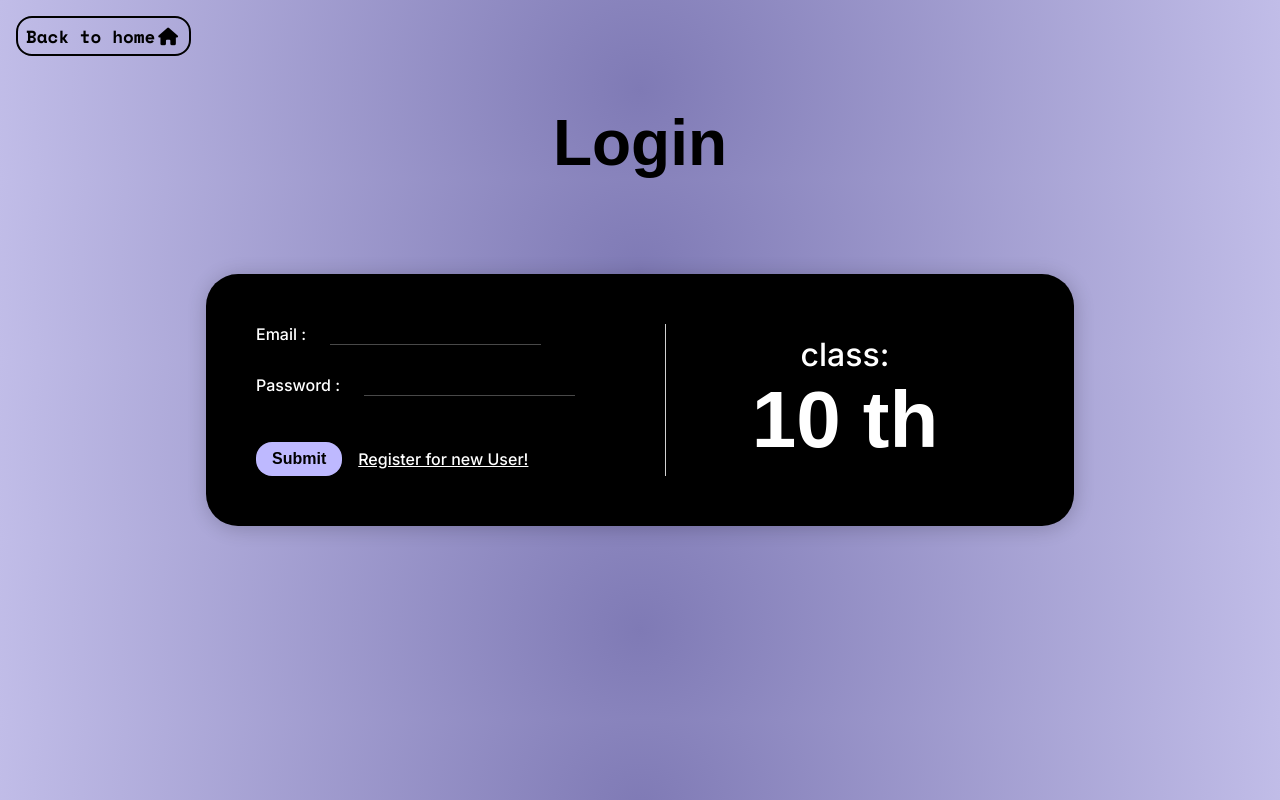
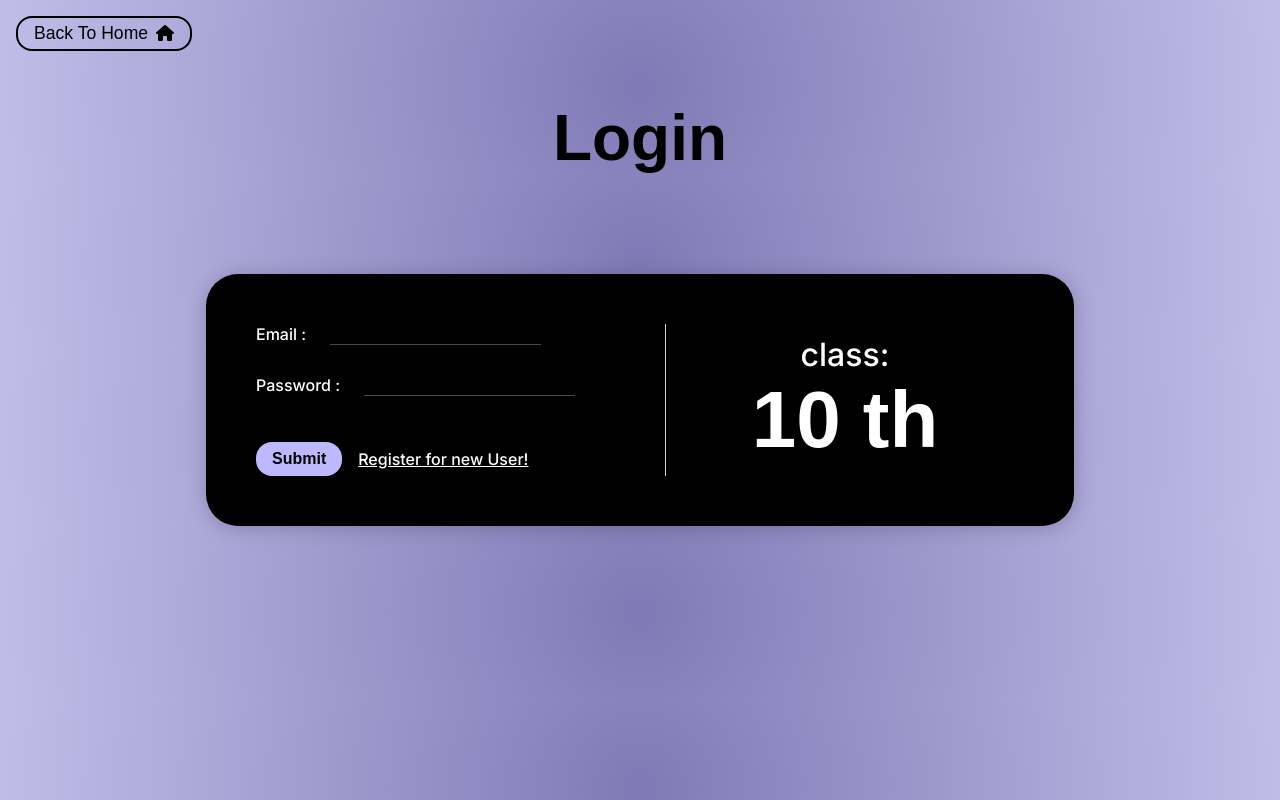
Before and after one commit to Garima3110/Sahayak-SIH2023, a website: page frontend/Authentication/login.html in a window 1280 px wide. Drawn offline with nearby package versions, Linux system fonts and the light colour scheme; a web font is replaced by a local one.

```diff
--- a/frontend/Authentication/login.css
+++ b/frontend/Authentication/login.css
@@ -10,39 +10,44 @@
   gap: 50px;
   font-family: "Inter", sans-serif;
 }
+strong,
+p {
+  margin: 0;
+}
+
+
 .homeBtn button {
   background-color: transparent;
-  padding: 0.3rem 0.5rem;
+  padding: 0.3rem 1rem;
   border-radius: 1rem;
-  font-family: "Space Mono", sans-serif;
-  border-style: none;
   outline: none;
   margin-top: 1rem;
   margin-left: 1rem;
   transition: all 200ms ease-in-out;
   border: 2px solid black;
+  cursor: pointer;
 }
 .homeBtn button a {
-  font-weight: 1000;
+  font-weight: 500;
   text-decoration: none;
   font-size: 1.1rem;
   color: black;
+  display: flex;
+  align-items: center;
+  justify-content: center;
+  gap: 0.5rem;
+  text-transform: capitalize;
 }
-.fas,
-.fa-home {
-  margin: 3px;
+.homeBtn button i {
+  font-size: 1rem;
 }
 .homeBtn button:hover {
-  cursor: pointer;
   background-color: black;
 }
-.homeBtn button a:hover {
-  color: #beb9ff;
+.homeBtn button:hover a {
+  color: white;
 }
-strong,
-p {
-  margin: 0;
-}
+
 
 strong.section_header {
   width: 100%;
--- a/frontend/Authentication/login.html
+++ b/frontend/Authentication/login.html
@@ -12,7 +12,7 @@
 </head>
 <body>
     <div class="homeBtn">
-        <button><a  href="/index.html">Back to home<i class="fas fa-home"></i>
+        <button><a  href="../index.html">Back to home<i class="fas fa-home"></i>
         </a></button>
     </div>
     <strong class="section_header">Login</strong>
--- a/frontend/Authentication/signup.css
+++ b/frontend/Authentication/signup.css
@@ -10,37 +10,40 @@
     gap: 50px;
     font-family: 'Inter', sans-serif;
 }
+strong, p {
+    margin: 0;
+}
 
-.homeBtn button{
-    background-color:transparent;
-    padding: 0.3rem 0.5rem;
+.homeBtn button {
+    background-color: transparent;
+    padding: 0.3rem 1rem;
     border-radius: 1rem;
-    font-family: 'Space Mono', sans-serif;
-    border-style: none;
     outline: none;
     margin-top: 1rem;
     margin-left: 1rem;
     transition: all 200ms ease-in-out;
     border: 2px solid black;
-  }
-  .homeBtn button a{
-    font-weight: 1000;
+    cursor: pointer;
+}
+.homeBtn button a {
+    font-weight: 500;
     text-decoration: none;
     font-size: 1.1rem;
     color: black;
-  }
-  .fas, .fa-home{
-    margin: 3px;
-  }
-  .homeBtn button:hover{
-    cursor: pointer;
+    display: flex;
+    align-items: center;
+    justify-content: center;
+    gap: 0.5rem;
+    text-transform: capitalize;
+}
+.homeBtn button i {
+    font-size: 1rem;
+}
+.homeBtn button:hover {
     background-color: black;
-  }
-  .homeBtn button a:hover{
-    color: #BEB9FF;
-  }
-strong, p {
-    margin: 0;
+}
+.homeBtn button:hover a {
+    color: white;
 }
 
 strong.section_header {
```
Also changed, not shown: frontend/Authentication/signup.html (+1 -1 lines).
